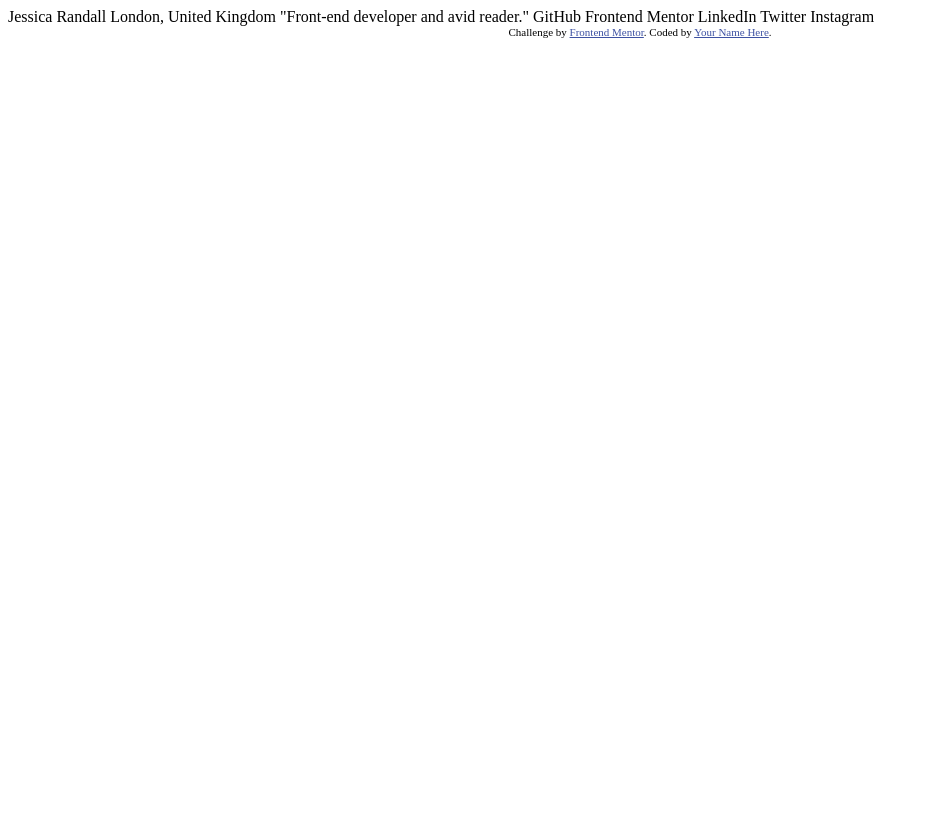
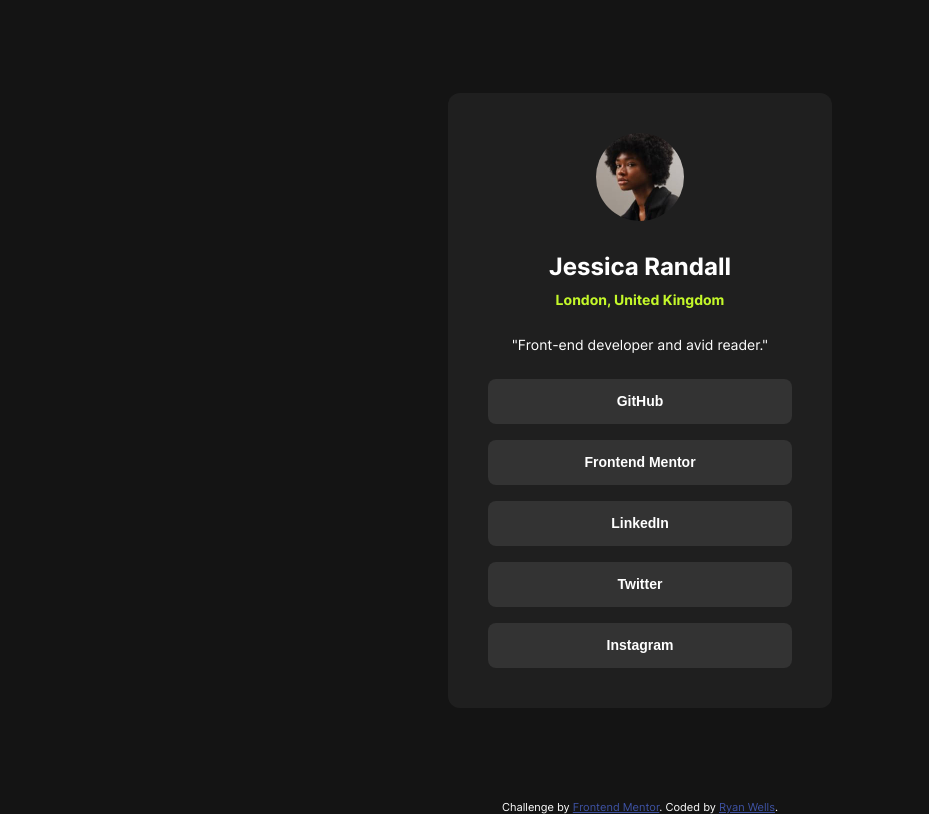
Before and after one commit to ryanwells-rwc/social-links-profile-main, a plain HTML site: page index.html in a window 1280 px wide. Shown: the whole page, without its empty margins (0-929 px from the left). Drawn offline with Linux system fonts and the light colour scheme.

Commit message:
Finish tentative design, first submission.

```diff
--- a/index.html
+++ b/index.html
@@ -2,33 +2,40 @@
 <html lang="en">
 <head>
 	<meta charset="UTF-8">
-  <meta name="viewport" content="width=device-width, initial-scale=1.0"> <!-- displays site properly based on user's device -->
+	<meta name="viewport" content="width=device-width, initial-scale=1.0">
+	<!-- displays site properly based on user's device -->
 
 	<link rel="icon" type="image/png" sizes="32x32" href="./assets/images/favicon-32x32.png">
+	<link rel="stylesheet" href="style.css">
 
 	<title>Frontend Mentor | Social links profile</title>
 
 	<!-- Feel free to remove these styles or customise in your own stylesheet 👍 -->
 	<style>
-    .attribution { font-size: 0.6875rem; text-align: center; }
-    .attribution a { color: hsl(228, 45%, 44%); }
 	</style>
 </head>
 <body>
+<main>
+	<div class="card">
+		<div class="avatar-container">
+			<img src="./assets/images/avatar-jessica.jpeg" alt="Social Media Avatar" width="176" height="176">
+			<h1 class="text-preset-1">Jessica Randall</h1>
+			<p class="location text-preset-2 bold">London, United Kingdom</p>
+			<p class="quote text-preset-2">"Front-end developer and avid reader."</p>
+		</div>
+		<div class="link-container">
+			<button type="button" class="text-preset-2 bold">GitHub</button>
+			<button type="button" class="text-preset-2 bold">Frontend Mentor</button>
+			<button type="button" class="text-preset-2 bold">LinkedIn</button>
+			<button type="button" class="text-preset-2 bold">Twitter</button>
+			<button type="button" class="text-preset-2 bold">Instagram</button>
+		</div>
+	</div>
 
-  Jessica Randall
-  London, United Kingdom
-  "Front-end developer and avid reader."
-
-  GitHub
-  Frontend Mentor
-  LinkedIn
-  Twitter
-  Instagram
-
+</main>
 <footer class="attribution">
 	Challenge by <a href="https://www.frontendmentor.io?ref=challenge">Frontend Mentor</a>.
-    Coded by <a href="#">Your Name Here</a>.
+	Coded by <a href="https://ryanwells.io">Ryan Wells</a>.
 </footer>
 </body>
 </html>
--- a/style.css
+++ b/style.css
@@ -33,3 +33,104 @@
 	font-family: "Inter", sans-serif;
 	background-color: var(--c-gray-900);
 }
+
+main {
+	display: flex;
+	align-items: center;
+	justify-content: center;
+	height: 100vh;
+	padding: var(--size-300);
+}
+
+.card {
+	display: flex;
+	flex-direction: column;
+	align-items: center;
+	min-width: 384px;
+	height: fit-content;
+	background-color: var(--c-gray-800);
+	border-radius: 12px;
+	padding: var(--size-500);
+}
+
+.avatar-container {
+	text-align: center;
+}
+
+img {
+	width: 88px;
+	height: 88px;
+	border-radius: 999px;
+	margin-bottom: var(--size-300);
+}
+
+h1 {
+	color: var(--c-white);
+	margin-bottom: var(--size-50);
+}
+
+p.location {
+	color: var(--c-green);
+	margin-bottom: var(--size-300);
+}
+
+p.quote {
+	color: var(--c-white);
+	margin-bottom: var(--size-300);
+}
+
+.link-container {
+	display: flex;
+	flex-direction: column;
+	gap: var(--size-200);
+	width: 100%;
+}
+
+.text-preset-1 {
+	font-size: var(--size-300);
+	font-weight: 700;
+	line-height: 1.5;
+	letter-spacing: 0;
+}
+
+.text-preset-2 {
+	font-size: var(--size-175);
+	font-weight: 400;
+	line-height: 1.5;
+	letter-spacing: 0;
+}
+
+.bold {
+	font-weight: 700;
+}
+
+button {
+	background-color: var(--c-gray-700);
+	border: none;
+	border-radius: 8px;
+	cursor: pointer;
+	color: var(--c-white);
+	padding: var(--size-150);
+	transition: all 0.3s ease-in-out;
+}
+
+button:hover, button:focus {
+	background-color: var(--c-green);
+	color: var(--c-gray-700);
+}
+
+.attribution {
+	font-size: 0.6875rem;
+	text-align: center;
+	color: var(--c-white);
+}
+
+.attribution a {
+	color: hsl(228, 45%, 44%);
+}
+
+@media (max-width: 375px) {
+	.card {
+		min-width: 327px;
+	}
+}
```
Also changed, not shown: screenshot.png (added), 1 other file. Lines whose indentation alone changed are shown as unchanged.
